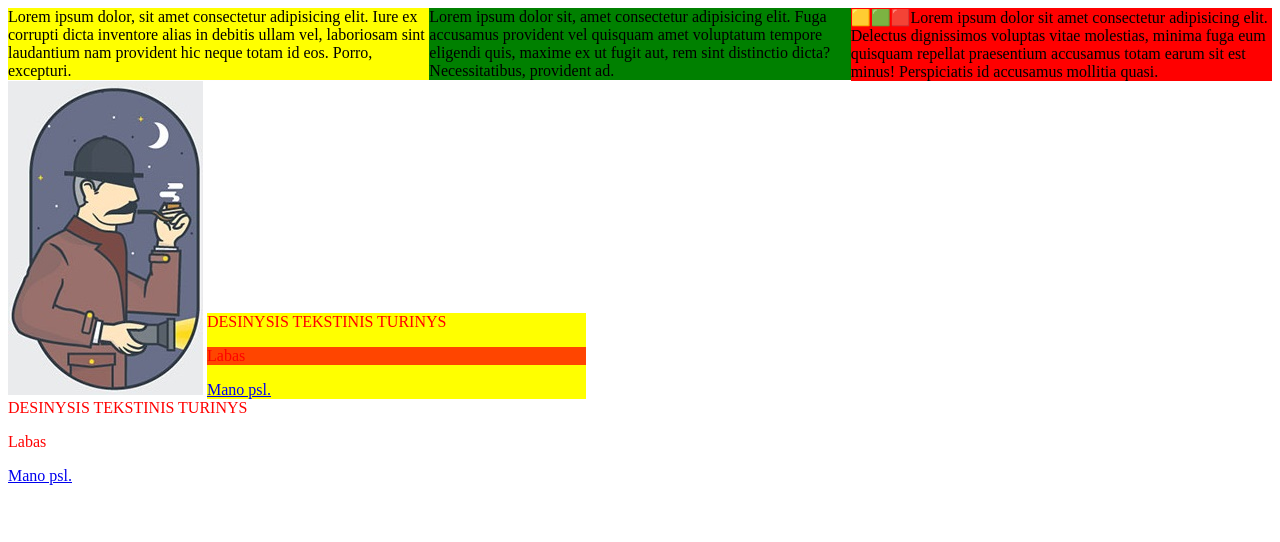
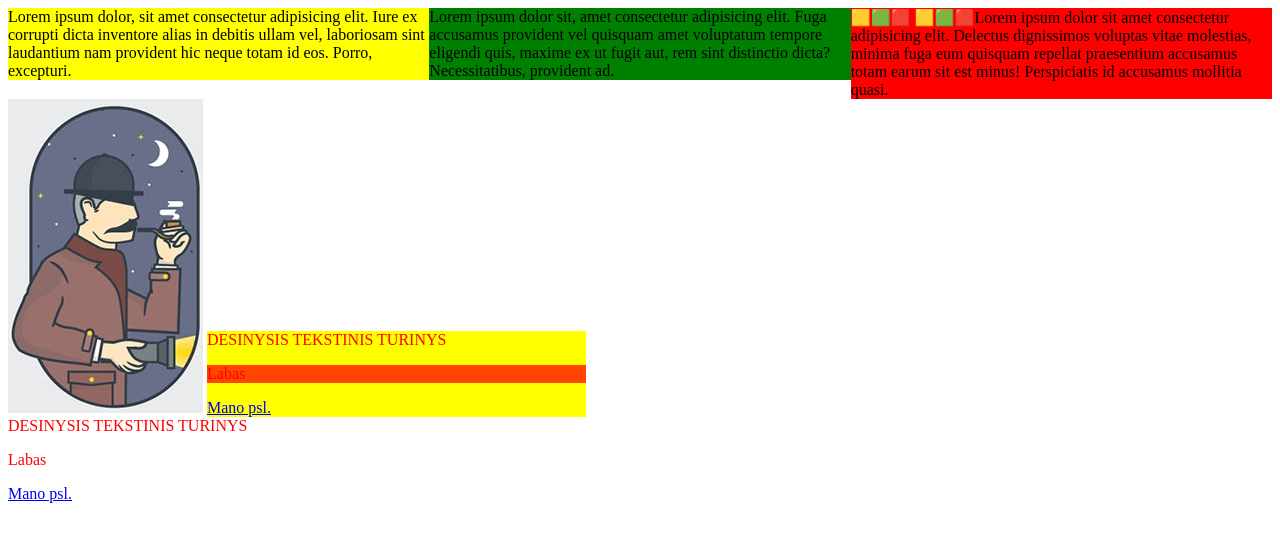
Before and after one commit to Meskiniukas/2-serlokas, a plain HTML site: page index.html in a window 1280 px wide. Drawn offline with Linux system fonts and the light colour scheme.

Commit message:
Papildytos veliavos

```diff
--- a/index.html
+++ b/index.html
@@ -14,7 +14,7 @@
         Lorem ipsum dolor sit, amet consectetur adipisicing elit. Fuga accusamus provident vel quisquam amet voluptatum tempore eligendi quis, maxime ex ut fugit aut, rem sint distinctio dicta? Necessitatibus, provident ad.
     </div>
     <div style="background-color: red; width: 33.3333%; display: inline-block; float: left;">
-        🟨🟩🟥Lorem ipsum dolor sit amet consectetur adipisicing elit. Delectus dignissimos voluptas vitae molestias, minima fuga eum quisquam repellat praesentium accusamus totam earum sit est minus! Perspiciatis id accusamus mollitia quasi.
+        🟨🟩🟥 🟨🟩🟥Lorem ipsum dolor sit amet consectetur adipisicing elit. Delectus dignissimos voluptas vitae molestias, minima fuga eum quisquam repellat praesentium accusamus totam earum sit est minus! Perspiciatis id accusamus mollitia quasi.
     </div>
     <img src="serlokas.jpg" alt="Serloko nuotrauka">
     <div style="display: inline-block; width: 30%; color: red; font-size: 16px; background-color: yellow;">
```
